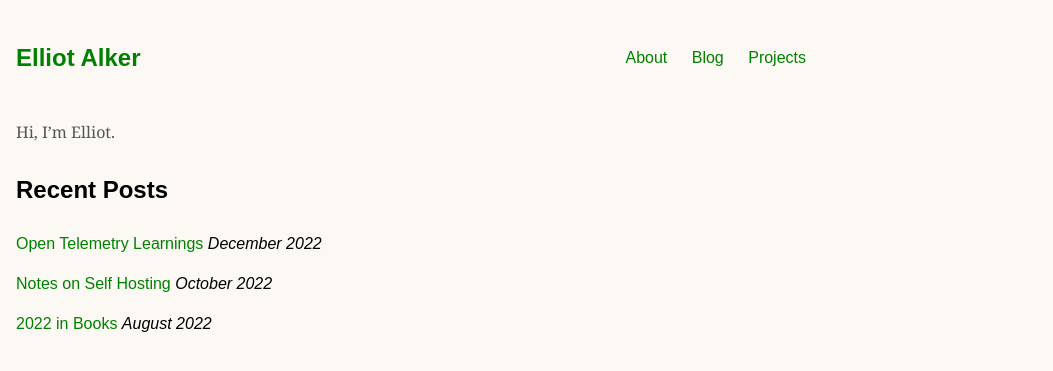
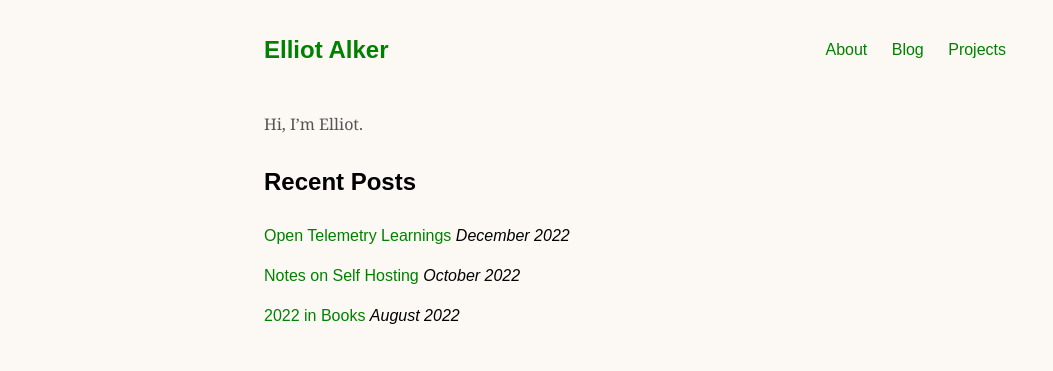
Before and after one commit to ealker/ealker.github.io, a Jekyll site: the page built from index.md, in a window 1280 px wide. Shown: the top 371 px of the page, without its empty margins (0-1053 px from the left). Built offline with Jekyll 4.4.1, drawn with Linux system fonts in a browser that asks for light colours.

Commit message:
Fixed left align issue.

```diff
--- a/_sass/main.scss
+++ b/_sass/main.scss
@@ -2,14 +2,14 @@ html {
   position: relative;
   min-height: 100%;
   overflow-y:scroll;
+  max-width: 50em;
+  margin: 0 auto;
 }
 
 body {
-    margin: 1em;
-    max-width: 50em;
     line-height: 1.5;
     font-family: sans-serif;
-    // padding: 0 1em;
+    padding: 0 1em;
     background-color: #FCF9F4;
 }
 
```
